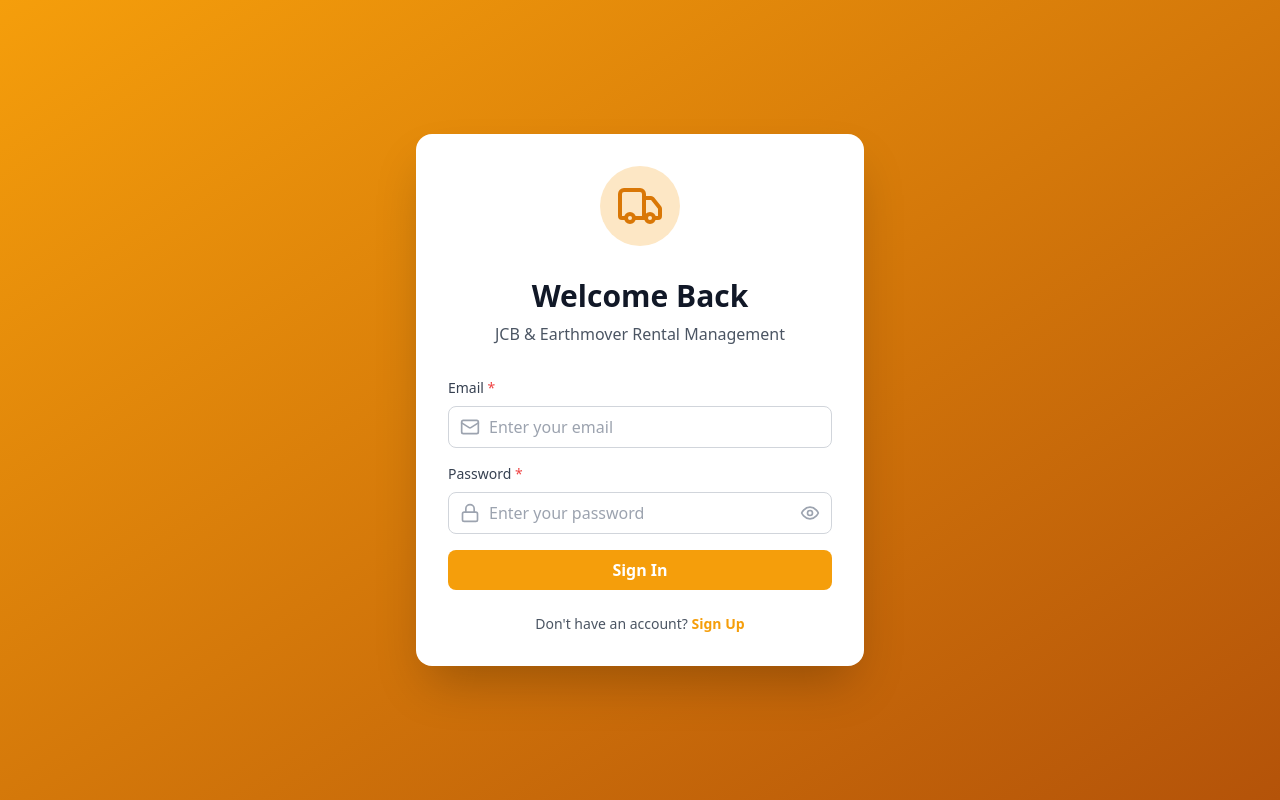
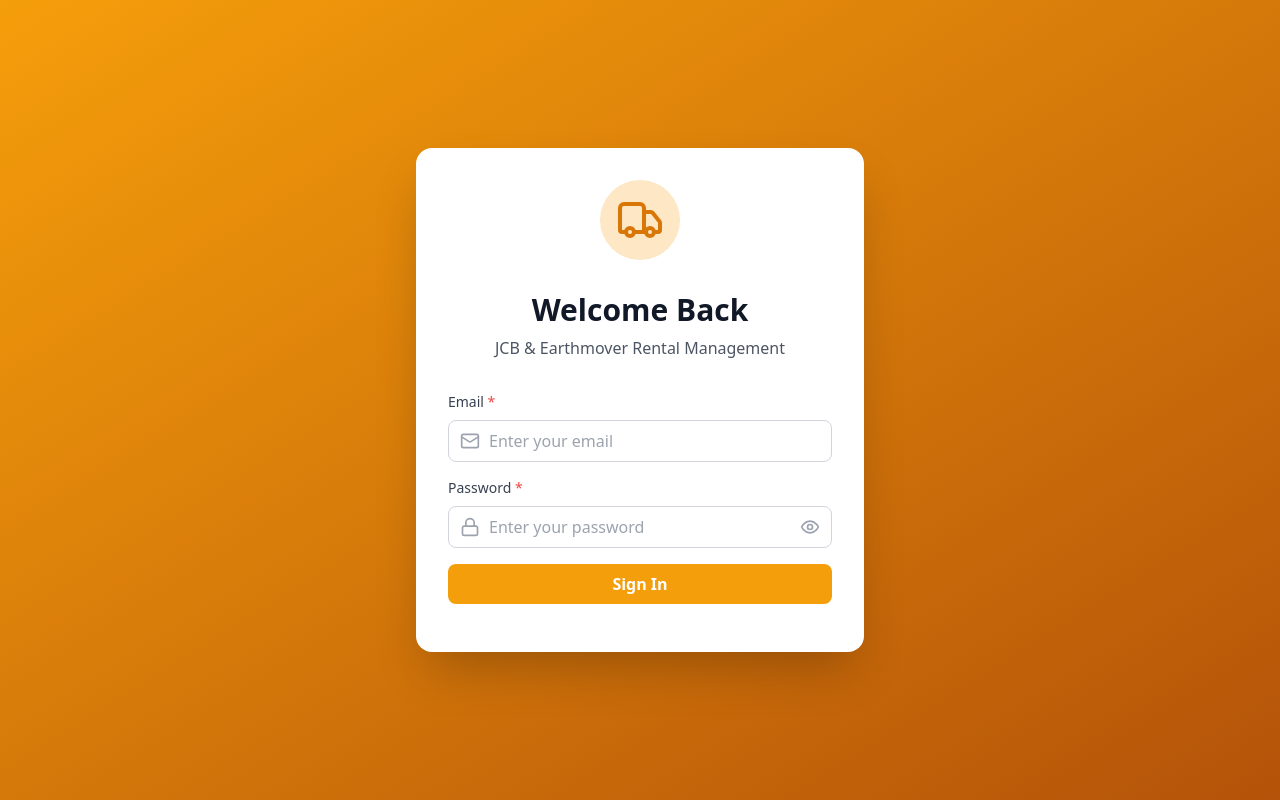
Before and after one commit to Aditya0612-ui/JCBEarthmover, a React (Vite) app: page /login in a window 1280 px wide. Built offline with nearby package versions, Linux system fonts and the light colour scheme; no server answers.

Commit message:
signUP option remove

```diff
--- a/src/pages/Login.jsx
+++ b/src/pages/Login.jsx
@@ -108,18 +108,7 @@ const Login = () => {
             </Button>
           </form>
 
-        {/* Toggle Sign Up/Sign In */}
-        <div className="mt-6">
-          <p className="text-center text-sm text-gray-600">
-            {isSignUp ? 'Already have an account?' : "Don't have an account?"}{' '}
-            <button
-              onClick={() => setIsSignUp(!isSignUp)}
-              className="text-primary-500 font-semibold hover:underline"
-            >
-              {isSignUp ? 'Sign In' : 'Sign Up'}
-            </button>
-          </p>
-        </div>
+
       </div>
     </div>
   );
```
